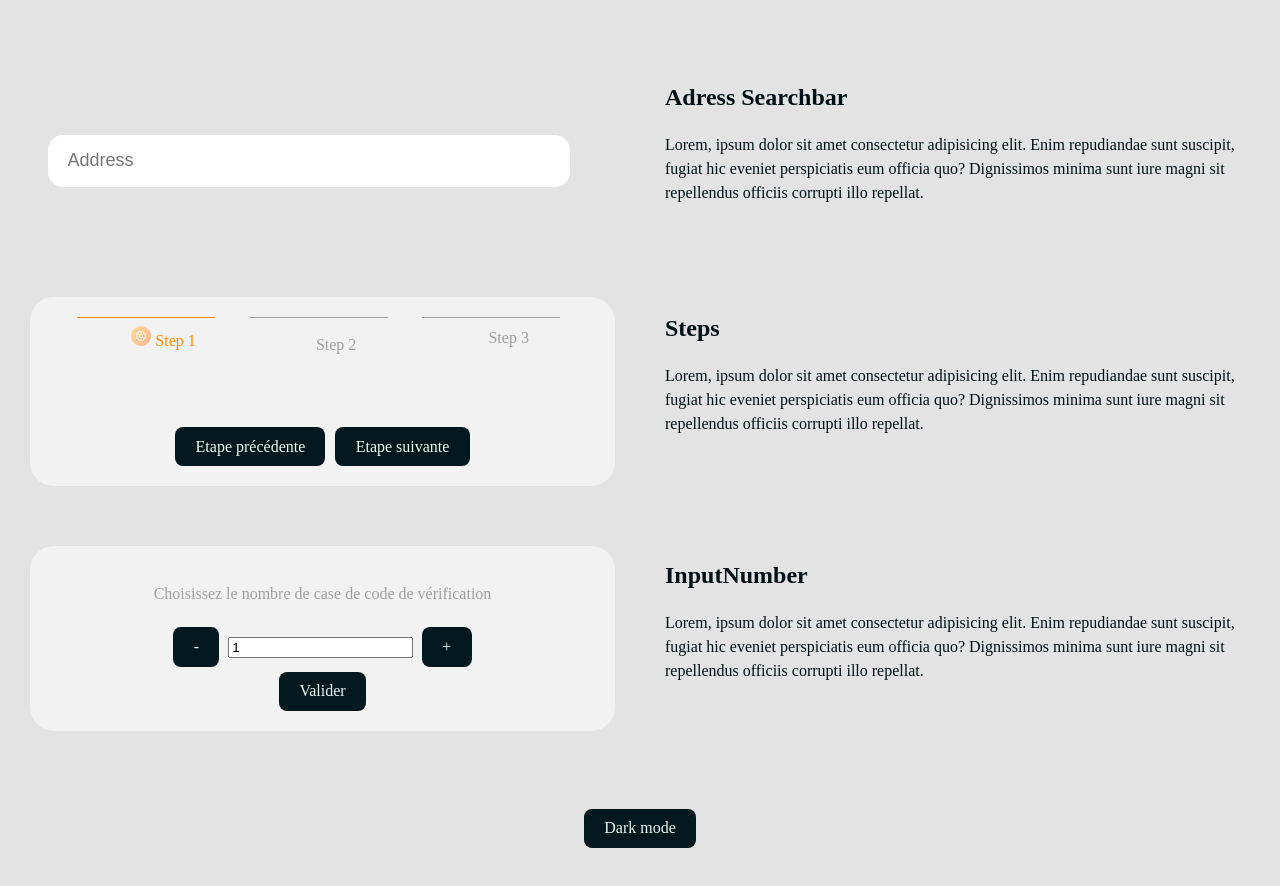
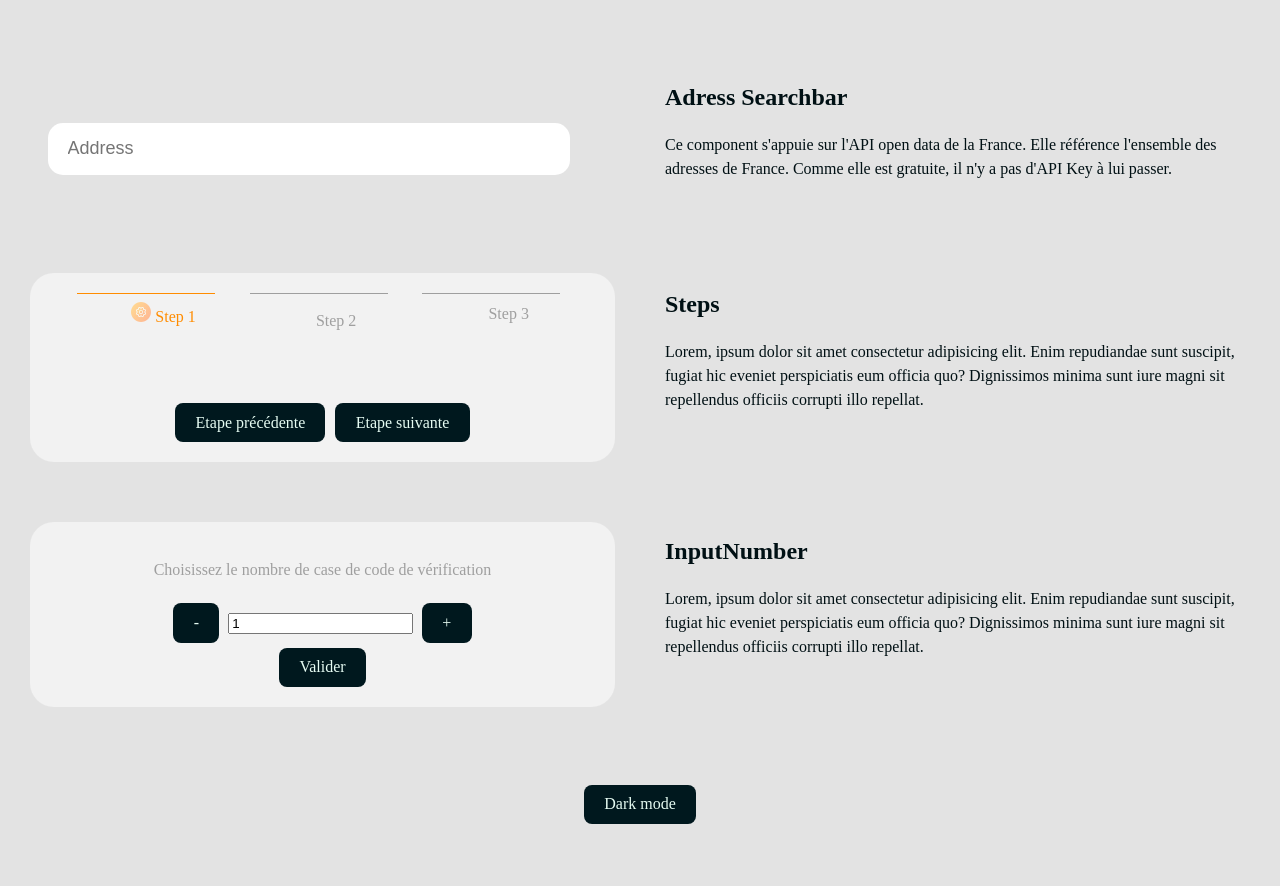
Before and after one commit to TP-Svelte/TP_Svelte_components, a Svelte app: page / in a window 1280 px wide. Shown: the part 2960-3846 px from the top of the page. Built offline with nearby package versions, Linux system fonts and the light colour scheme.

Commit message:
text searchbar

```diff
--- a/src/App.svelte
+++ b/src/App.svelte
@@ -165,7 +165,10 @@
     </div>
     <div class={darkMode ?  'doc' : 'doc-dark'}>
         <h2>Adress Searchbar</h2>
-        <p>Lorem, ipsum dolor sit amet consectetur adipisicing elit. Enim repudiandae sunt suscipit, fugiat hic eveniet perspiciatis eum officia quo? Dignissimos minima sunt iure magni sit repellendus officiis corrupti illo repellat.</p>
+        <p>Ce component s'appuie sur l'API open data de la France.
+           Elle référence l'ensemble des adresses de France.
+           Comme elle est gratuite, il n'y a pas d'API Key à lui passer.<br>
+         </p>
     </div>
 </div>
 
```
